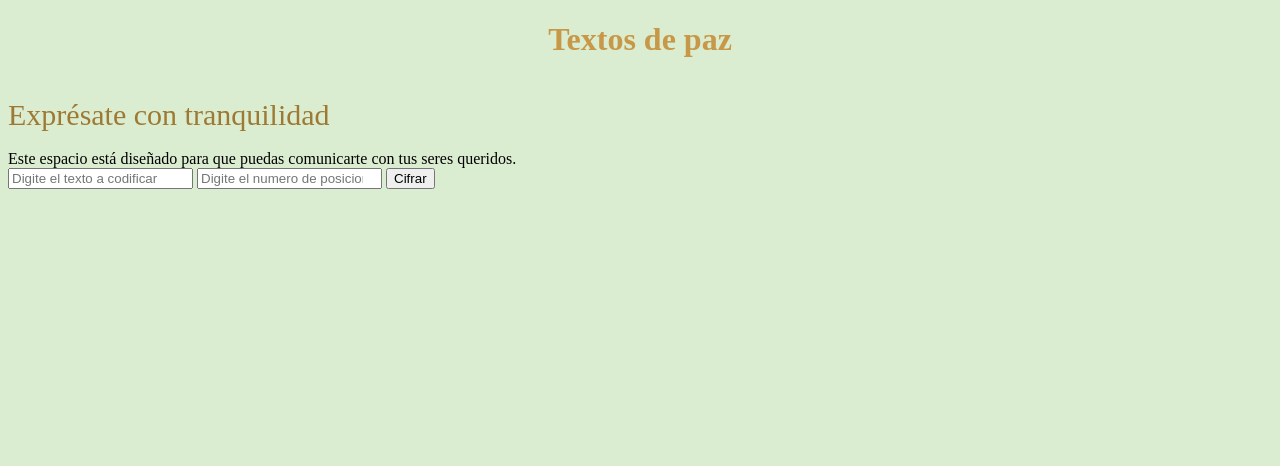
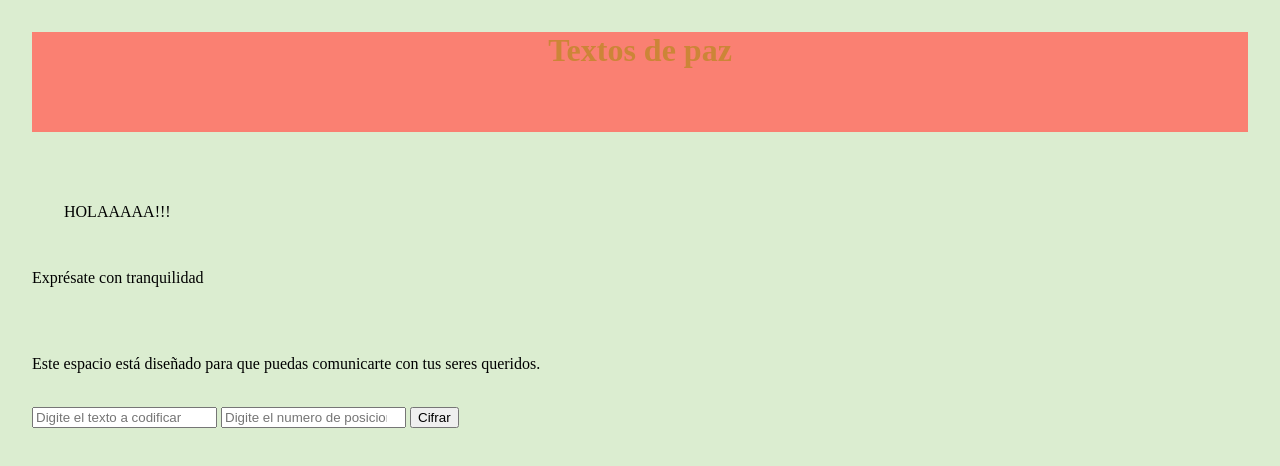
Before and after one commit to ViviRuales/Cipher, a website with bundled scripts: page src/index.html in a window 1280 px wide. Built offline with nearby package versions, Linux system fonts and the light colour scheme.

Commit message:
Usando Padding y margins CSS

```diff
--- a/src/index.html
+++ b/src/index.html
@@ -6,14 +6,18 @@
     <link rel="stylesheet" href="style.css" />
   </head>
   <body>
-    <div class="classRoot classRoot2" id="root">
-      <h1> Textos de paz </h1> <br>
+    <div class="cipherContainer" id="cipherContainer">
+      <h1 class ="title">Textos de paz</h1>
+      <br>
 
-      <p1> Exprésate con tranquilidad </p1> <br>
+      <div class="hola"> HOLAAAAA!!! </div>
+
+      <p> Exprésate con tranquilidad </p>
       <br>
-<p2> Este espacio está diseñado para que puedas comunicarte con tus seres queridos. </p2>
+      <br>
+<p> Este espacio está diseñado para que puedas comunicarte con tus seres queridos. </p>
 <br>
-      <input type="text" placeholder="Digite el texto a codificar" id="textToCode"/>
+      <input type="text" placeholder="Digite el texto a codificar" id="textToCode" />
       <input type="number"  placeholder="Digite el numero de posiciones a trasladarse" id= "positionToMove"/>
 
       <button id="Codificar"> Cifrar</button>
--- a/src/style.css
+++ b/src/style.css
@@ -1,11 +1,25 @@
+
 body {
 background-color: rgba(213, 235, 201, 0.856);
 }
-h1{ text-align: center;
+
+p1{font-size: 30px;color: rgb(158, 121, 52);}
+div{
+    padding:2em
+}
+.title{ margin-top: 0px;
+    background-color:salmon;
+    text-align: center;
 color: #c2862bd2;
+height: 100px;
 }
-p1{font-size: 30px;color: rgb(158, 121, 52);}
-
+}
+.cipherContainer{
+   padding: 0px;
+}
+body{
+    margin:0px;
+}
 /* Asignar estilos a un id */
 /* #root{
     background-color: green;
```
